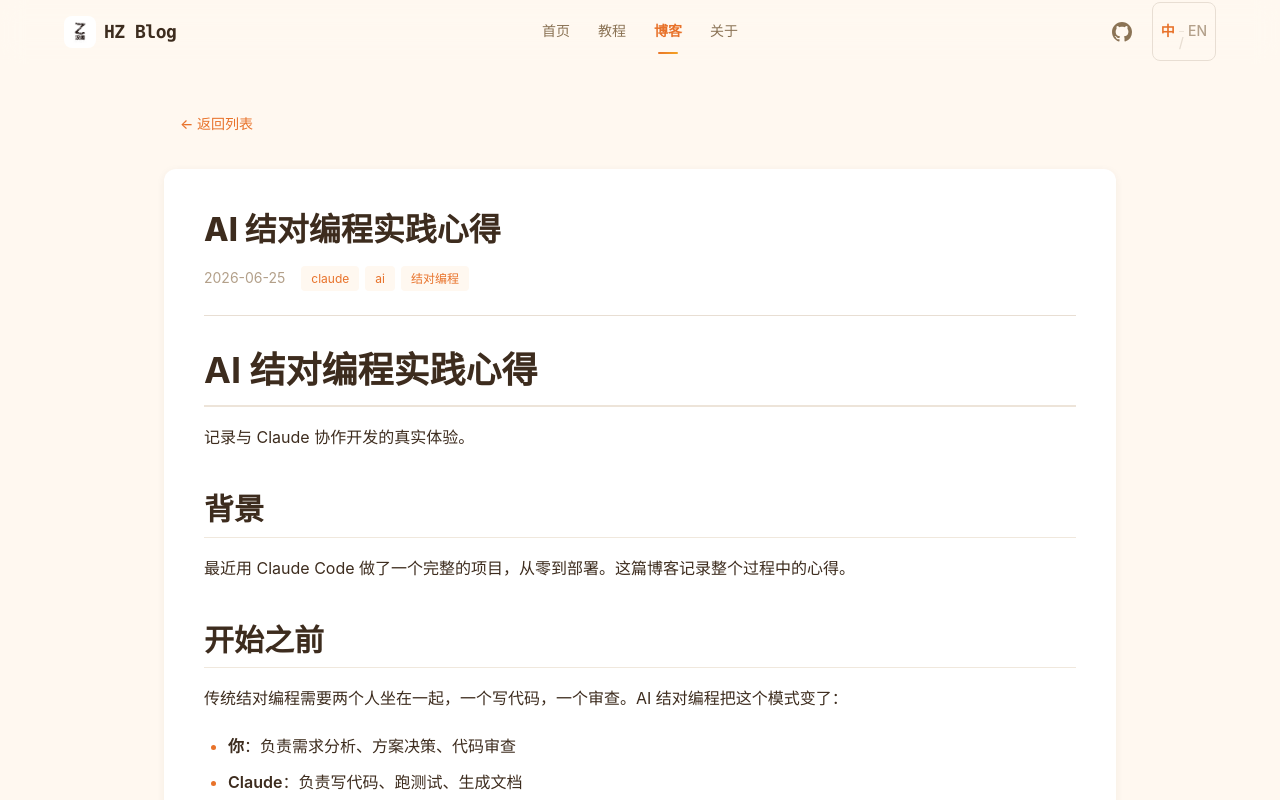
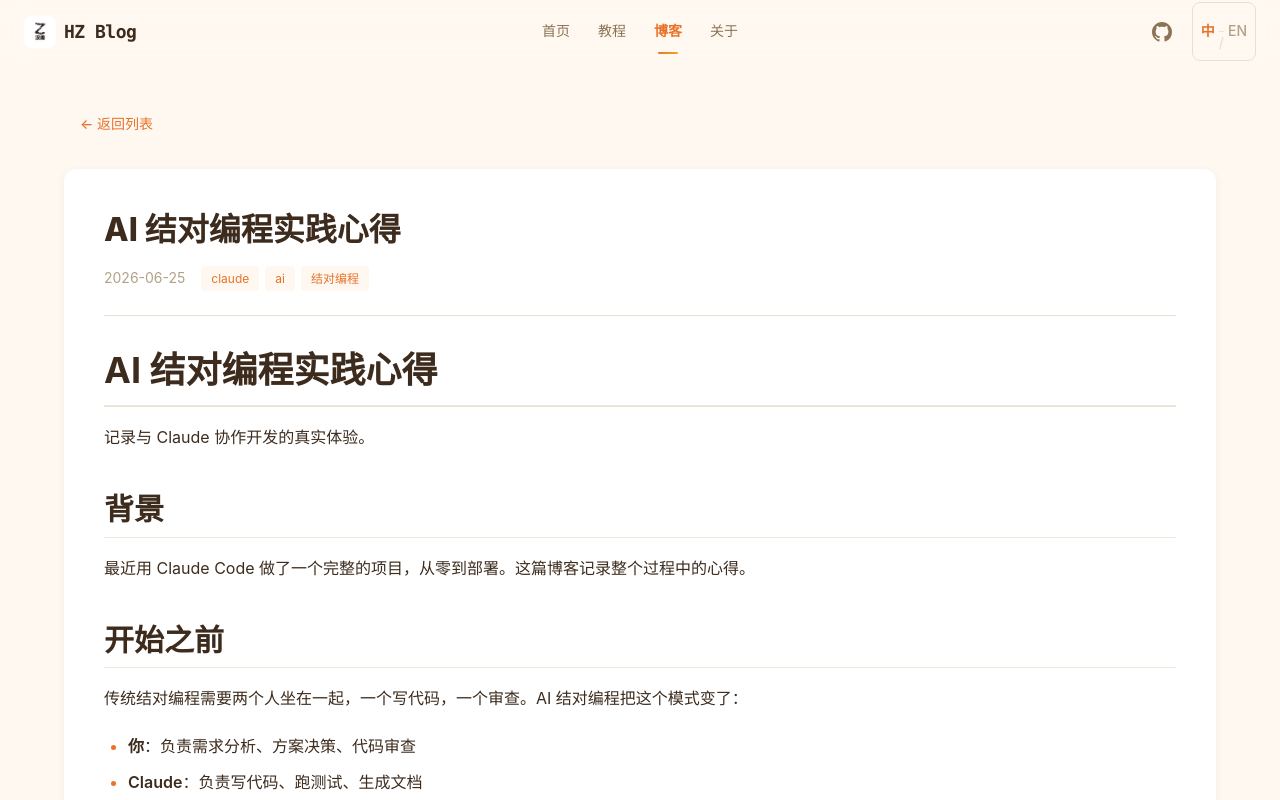
Before and after one commit to HangerZou/HangerAIBlog, a Vue app: page /blog/2026-06-25-ai-pair-programming in a window 1280 px wide. Shown: the top 800 px of the page. Built offline with nearby package versions, Linux system fonts and the light colour scheme.

Commit message:
style: 进一步增加内容宽度

```diff
--- a/src/assets/styles/variables.scss
+++ b/src/assets/styles/variables.scss
@@ -105,8 +105,8 @@ $bp-xl:  1200px;
 $bp-2xl: 1400px;
 
 // 内容最大宽度
-$content-max-width:   960px;
-$content-wide-width:  1200px;
+$content-max-width:   1100px;
+$content-wide-width:  1400px;
 
 // ---------- 过渡 ----------
 $transition-fast:   150ms ease;
--- a/src/views/BlogDetail.vue
+++ b/src/views/BlogDetail.vue
@@ -260,7 +260,7 @@ const post = computed(() => blogData.value[slug.value])
 
 <style scoped lang="scss">
 .blog-detail {
-  max-width: 1000px;
+  max-width: 1200px;
   margin: 0 auto;
   padding: 40px 24px;
 }
```
